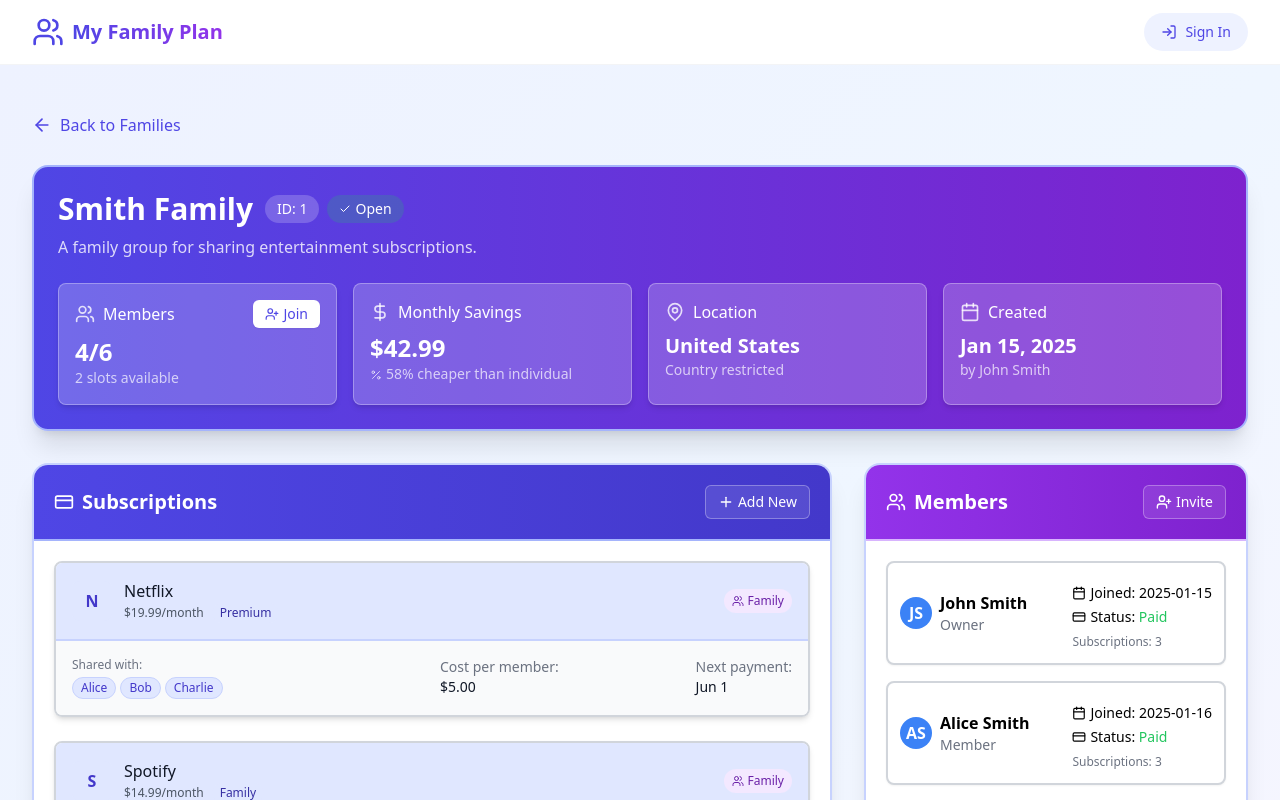
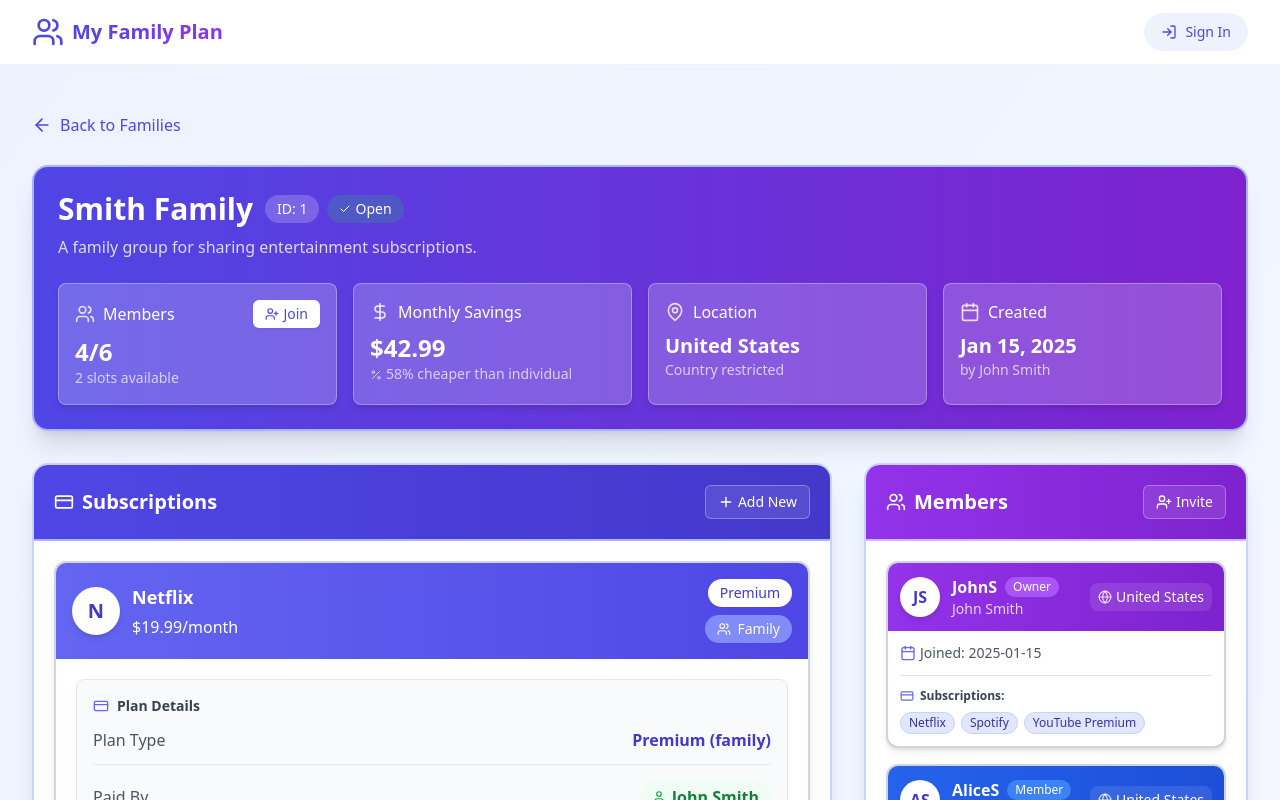
Before and after one commit to bckflpboys/my-family-plan, a React (Vite) app: page /families/1 in a window 1280 px wide. Shown: the top 800 px of the page. Built offline with nearby package versions, Linux system fonts and the light colour scheme.

Commit message:
id page update

```diff
--- a/src/pages/FamilyDetail.tsx
+++ b/src/pages/FamilyDetail.tsx
@@ -21,11 +21,14 @@ interface Subscription {
 
 interface Member {
   name: string;
+  nickname: string;
   role: string;
   avatar: string;
   joinDate: string;
   paymentStatus: string;
+  country: string;
   subscriptions: string[];
+  paidSubscriptions: string[];
 }
 
 interface FamilyDetail {
@@ -103,35 +106,47 @@ const mockFamilyDetails: FamilyDetail[] = [
     members: [
       {
         name: "John Smith",
+        nickname: "JohnS",
         role: "Owner",
         avatar: "JS",
         joinDate: "2025-01-15",
         paymentStatus: "paid",
-        subscriptions: ["Netflix", "Spotify", "YouTube Premium"]
+        country: "United States",
+        subscriptions: ["Netflix", "Spotify", "YouTube Premium"],
+        paidSubscriptions: ["Netflix"]
       },
       {
         name: "Alice Smith",
+        nickname: "AliceS",
         role: "Member",
         avatar: "AS",
         joinDate: "2025-01-16",
         paymentStatus: "paid",
-        subscriptions: ["Netflix", "Spotify", "YouTube Premium"]
+        country: "United States",
+        subscriptions: ["Netflix", "Spotify", "YouTube Premium"],
+        paidSubscriptions: ["Spotify"]
       },
       {
         name: "Bob Smith",
+        nickname: "BobS",
         role: "Member",
         avatar: "BS",
         joinDate: "2025-01-20",
         paymentStatus: "pending",
-        subscriptions: ["Netflix", "Spotify"]
+        country: "Canada",
+        subscriptions: ["Netflix", "Spotify"],
+        paidSubscriptions: ["YouTube Premium"]
       },
       {
         name: "Charlie Smith",
+        nickname: "CharlieS",
         role: "Member",
         avatar: "CS",
         joinDate: "2025-02-01",
         paymentStatus: "paid",
-        subscriptions: ["Netflix", "YouTube Premium"]
+        country: "United Kingdom",
+        subscriptions: ["Netflix", "YouTube Premium"],
+        paidSubscriptions: []
       }
     ]
   },
@@ -189,43 +204,58 @@ const mockFamilyDetails: FamilyDetail[] = [
     members: [
       {
         name: "Alex Johnson",
+        nickname: "AlexJ",
         role: "Owner",
         avatar: "AJ",
         joinDate: "2025-02-20",
         paymentStatus: "paid",
-        subscriptions: ["Xbox Game Pass", "PlayStation Plus", "Nintendo Online"]
+        country: "Canada",
+        subscriptions: ["Xbox Game Pass", "PlayStation Plus", "Nintendo Online"],
+        paidSubscriptions: ["Xbox Game Pass"]
       },
       {
         name: "Mike Williams",
+        nickname: "MikeW",
         role: "Member",
         avatar: "MW",
-        joinDate: "2025-02-21",
+        joinDate: "2025-02-22",
         paymentStatus: "paid",
-        subscriptions: ["Xbox Game Pass", "PlayStation Plus"]
+        country: "Canada",
+        subscriptions: ["Xbox Game Pass", "PlayStation Plus"],
+        paidSubscriptions: ["PlayStation Plus"]
       },
       {
         name: "Sarah Davis",
+        nickname: "SarahD",
         role: "Member",
         avatar: "SD",
         joinDate: "2025-02-22",
         paymentStatus: "pending",
-        subscriptions: ["Xbox Game Pass", "PlayStation Plus"]
+        country: "United States",
+        subscriptions: ["Xbox Game Pass", "PlayStation Plus"],
+        paidSubscriptions: []
       },
       {
-        name: "David Brown",
+        name: "David Chen",
+        nickname: "DavidC",
         role: "Member",
-        avatar: "DB",
-        joinDate: "2025-02-25",
-        paymentStatus: "paid",
-        subscriptions: ["Xbox Game Pass", "Nintendo Online"]
+        avatar: "DC",
+        joinDate: "2025-03-01",
+        paymentStatus: "pending",
+        country: "Japan",
+        subscriptions: ["Xbox Game Pass", "Nintendo Online"],
+        paidSubscriptions: []
       },
       {
         name: "Emma Wilson",
+        nickname: "EmmaW",
         role: "Member",
         avatar: "EW",
         joinDate: "2025-03-01",
         paymentStatus: "paid",
-        subscriptions: ["Xbox Game Pass", "PlayStation Plus", "Nintendo Online"]
+        country: "United Kingdom",
+        subscriptions: ["Xbox Game Pass", "PlayStation Plus", "Nintendo Online"],
+        paidSubscriptions: ["Nintendo Online"]
       }
     ]
   },
@@ -282,94 +312,99 @@ const mockFamilyDetails: FamilyDetail[] = [
     ],
     members: [
       {
-        name: "Olivia Taylor",
+        name: "Michael Brown",
+        nickname: "MikeB",
         role: "Owner",
-        avatar: "OT",
+        avatar: "MB",
         joinDate: "2025-03-10",
         paymentStatus: "paid",
-        subscriptions: ["Disney+", "HBO Max", "Apple TV+"]
+        country: "United States",
+        subscriptions: ["Disney+", "HBO Max", "Apple TV+"],
+        paidSubscriptions: ["Disney+"]
       },
       {
-        name: "Ryan Miller",
+        name: "Sophia Garcia",
+        nickname: "SophiaG",
         role: "Member",
-        avatar: "RM",
+        avatar: "SG",
         joinDate: "2025-03-12",
         paymentStatus: "paid",
-        subscriptions: ["Disney+", "HBO Max"]
+        country: "Spain",
+        subscriptions: ["Disney+", "HBO Max"],
+        paidSubscriptions: ["HBO Max"]
       },
       {
-        name: "Sophia Anderson",
+        name: "James Wilson",
+        nickname: "JamesW",
         role: "Member",
-        avatar: "SA",
+        avatar: "JW",
         joinDate: "2025-03-15",
         paymentStatus: "pending",
-        subscriptions: ["Disney+", "Apple TV+"]
+        country: "United Kingdom",
+        subscriptions: ["Disney+", "Apple TV+"],
+        paidSubscriptions: ["Apple TV+"]
       }
     ]
   }
 ];
 
-const SubscriptionCard = ({ subscription }: { subscription: Subscription }) => {
+const SubscriptionCard = ({ subscription, owner }: { subscription: Subscription; owner: string }) => {
   return (
-    <div className="border-2 border-gray-300 rounded-lg overflow-hidden shadow-md">
-      {/* Subscription header */}
-      <div className="bg-indigo-100 p-4 flex flex-wrap items-center justify-between gap-2 border-b-2 border-indigo-200">
+    <div className="border-2 border-gray-300 rounded-xl overflow-hidden shadow-lg hover:shadow-xl transition-shadow duration-300">
+      {/* Subscription header with gradient */}
+      <div className="bg-gradient-to-r from-indigo-500 to-indigo-600 p-4 text-white">
+        <div className="flex items-center justify-between">
           <div className="flex items-center">
-          <div className="h-10 w-10 rounded-lg bg-indigo-100 flex items-center justify-center mr-3">
-            <span className="text-indigo-700 font-bold">{subscription.name.charAt(0)}</span>
+            <div className="h-12 w-12 rounded-full bg-white flex items-center justify-center mr-3 shadow-md">
+              <span className="text-indigo-700 font-bold text-xl">{subscription.name.charAt(0)}</span>
             </div>
             <div>
-            <h3 className="font-medium text-gray-900">{subscription.name}</h3>
-            <div className="flex items-center text-gray-600 text-xs">
-              <span className="mr-2">{subscription.price}</span>
-              <span className="px-2 py-0.5 bg-indigo-100 text-indigo-800 rounded-full">
-                {subscription.plan}
-              </span>
+              <h3 className="font-semibold text-lg">{subscription.name}</h3>
+              <div className="flex items-center mt-1">
+                <span className="font-medium">{subscription.price}</span>
               </div>
             </div>
           </div>
-        <div className="flex items-center">
-          <span className="px-2 py-1 bg-purple-100 text-purple-800 text-xs font-medium rounded-full flex items-center">
+          <div className="flex flex-col items-end gap-2">
+            <span className="px-3 py-1 bg-white text-indigo-700 text-sm font-medium rounded-full shadow-sm">
+              {subscription.plan}
+            </span>
+            <span className="px-3 py-1 bg-indigo-400 text-white text-sm font-medium rounded-full shadow-sm flex items-center">
               {subscription.planType === 'individual' ? (
                 <>
-                <User className="h-3 w-3 mr-1" />
+                  <User className="h-3.5 w-3.5 mr-1.5" />
                   Individual
                 </>
               ) : (
                 <>
-                <Users className="h-3 w-3 mr-1" />
+                  <Users className="h-3.5 w-3.5 mr-1.5" />
                   Family
                 </>
               )}
             </span>
           </div>
         </div>
+      </div>
 
       {/* Subscription details */}
-      <div className="p-4 bg-gray-50">
-        <div className="grid grid-cols-1 md:grid-cols-2 gap-4">
-          <div>
-            <p className="text-xs text-gray-500 mb-1">Shared with:</p>
-            <div className="flex flex-wrap gap-1">
-              {subscription.sharedWith.map((member, idx) => (
-                <span
-                  key={idx}
-                  className="px-2 py-0.5 bg-indigo-100 text-indigo-700 text-xs rounded-full border border-indigo-200"
-                >
-                  {member}
-                </span>
-              ))}
+      <div className="p-5 bg-white">
+        <div className="grid grid-cols-1 gap-6">
+          <div className="bg-gray-50 p-4 rounded-lg border border-gray-200">
+            <h4 className="text-sm font-semibold text-gray-700 mb-3 flex items-center">
+              <CreditCard className="h-4 w-4 mr-2 text-indigo-500" />
+              Plan Details
+            </h4>
+            <div className="space-y-4">
+              <div className="flex justify-between items-center border-b border-gray-200 pb-3">
+                <p className="text-gray-600">Plan Type</p>
+                <p className="text-indigo-700 font-semibold">{subscription.plan} ({subscription.planType})</p>
               </div>
+              <div className="flex justify-between items-center">
+                <p className="text-gray-600">Paid By</p>
+                <div className="flex items-center bg-green-50 px-3 py-1 rounded-full">
+                  <User className="h-3.5 w-3.5 mr-1.5 text-green-600" />
+                  <p className="text-green-700 font-semibold">{owner}</p>
                 </div>
-          <div>
-            <div className="flex justify-between text-sm">
-              <div>
-                <p className="text-gray-500">Cost per member:</p>
-                <p className="font-medium text-gray-900">{subscription.costPerMember}</p>
-              </div>
-              <div>
-                <p className="text-gray-500">Next payment:</p>
-                <p className="font-medium text-gray-900">{new Date(subscription.paymentDue).toLocaleDateString('en-US', { month: 'short', day: 'numeric' })}</p>
               </div>
             </div>
           </div>
@@ -381,29 +416,51 @@ const SubscriptionCard = ({ subscription }: { subscription: Subscription }) => {
 
 const MemberCard = ({ member }: { member: Member }) => {
   return (
-    <div className="flex items-center justify-between p-3 hover:bg-gray-50 rounded-lg border-2 border-gray-300 shadow-sm bg-white">
-      <div className="flex items-center gap-2">
-        <div className="h-8 w-8 rounded-full bg-blue-500 flex items-center justify-center text-white font-semibold">
+    <div className="border-2 border-gray-300 rounded-xl overflow-hidden shadow-md hover:shadow-lg transition-shadow duration-300 bg-white">
+      {/* Member header */}
+      <div className={`${member.role === 'Owner' ? 'bg-gradient-to-r from-purple-600 to-purple-700' : 'bg-gradient-to-r from-blue-600 to-blue-700'} p-3 text-white`}>
+        <div className="flex items-center justify-between">
+          <div className="flex items-center gap-3">
+            <div className="h-10 w-10 rounded-full bg-white flex items-center justify-center text-indigo-700 font-semibold shadow-md">
               {member.avatar}
             </div>
             <div>
-          <div className="font-semibold">{member.name}</div>
-          <div className="text-sm text-gray-500">{member.role}</div>
+              <div className="flex items-center gap-2">
+                <span className="font-semibold">{member.nickname}</span>
+                <span className={`px-2 py-0.5 text-xs rounded-full ${member.role === 'Owner' ? 'bg-purple-500 text-white' : 'bg-blue-500 text-white'}`}>
+                  {member.role}
+                </span>
+              </div>
+              <div className="text-sm text-white/80">{member.name}</div>
             </div>
           </div>
-      <div className="mt-2 text-sm">
-        <div className="flex items-center gap-1">
-          <Calendar size={14} />
+          <div className="flex items-center gap-1 bg-white/10 px-2 py-1 rounded-lg">
+            <Globe className="h-3.5 w-3.5 text-white/80" />
+            <span className="text-sm">{member.country}</span>
+          </div>
+        </div>
+      </div>
+
+      {/* Member details */}
+      <div className="p-3">
+        <div className="flex items-center gap-1 text-sm text-gray-600">
+          <Calendar className="h-4 w-4 text-indigo-500" />
           <span>Joined: {member.joinDate}</span>
         </div>
-        <div className="flex items-center gap-1 mt-1">
-          <CreditCard size={14} />
-          <span>Status: <span className={`font-medium ${member.paymentStatus === 'paid' ? 'text-green-500' : 'text-amber-500'}`}>
-            {member.paymentStatus === 'paid' ? 'Paid' : 'Pending'}
-          </span></span>
+
+        {/* Subscriptions */}
+        <div className="mt-3 border-t border-gray-200 pt-3">
+          <h4 className="text-xs font-semibold text-gray-700 mb-2 flex items-center">
+            <CreditCard className="h-3.5 w-3.5 mr-1.5 text-indigo-500" />
+            Subscriptions:
+          </h4>
+          <div className="flex flex-wrap gap-1.5">
+            {member.subscriptions.map((sub, idx) => (
+              <span key={idx} className="px-2 py-0.5 bg-indigo-100 text-indigo-800 text-xs font-medium rounded-full border border-indigo-200">
+                {sub}
+              </span>
+            ))}
           </div>
-        <div className="mt-1">
-          <span className="text-xs text-gray-500">Subscriptions: {member.subscriptions.length}</span>
         </div>
       </div>
     </div>
@@ -572,7 +629,7 @@ export function FamilyDetail() {
               <div className="p-5">
                 <div className="space-y-6">
                   {family.subscriptions.map((subscription, index) => (
-                    <SubscriptionCard key={index} subscription={subscription} />
+                    <SubscriptionCard key={index} subscription={subscription} owner={family.owner} />
                   ))}
                 </div>
               </div>
```
Lines whose indentation alone changed are shown as unchanged.
